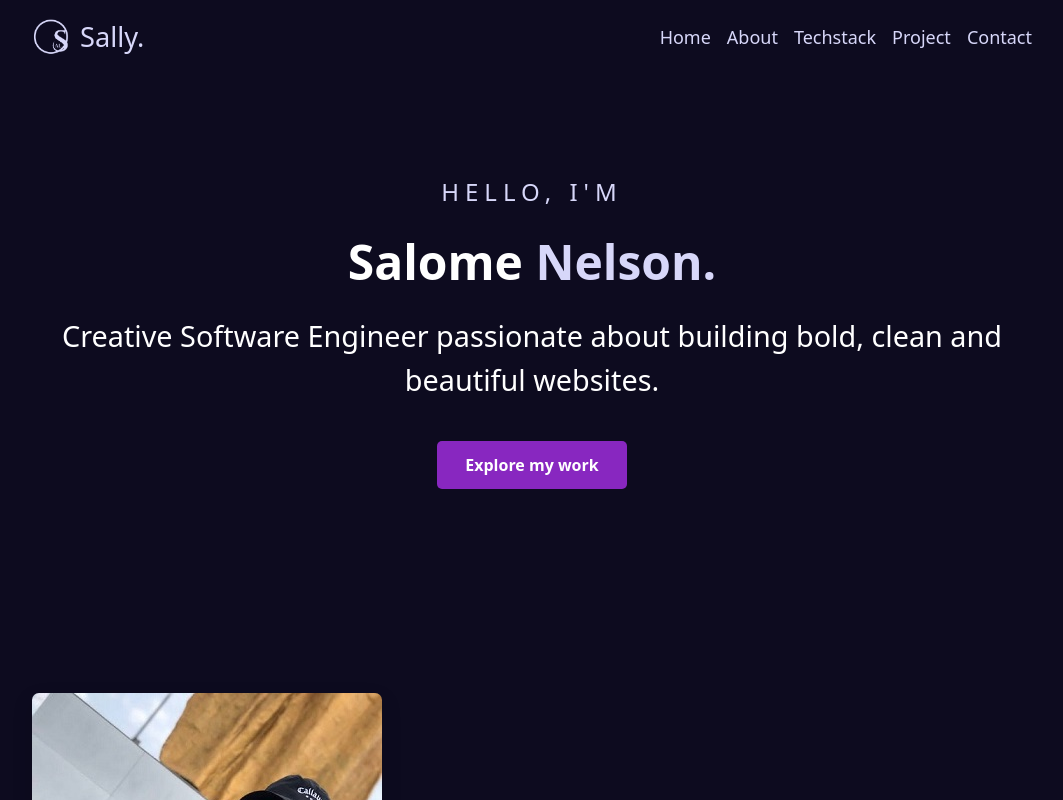
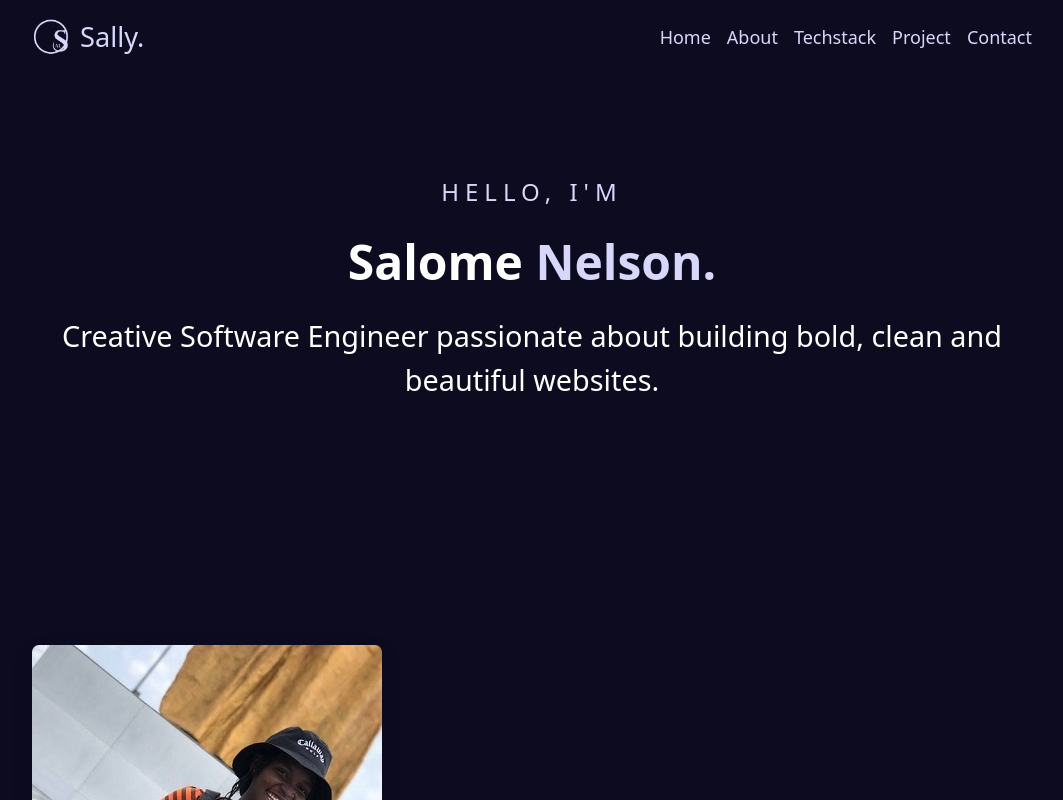
Before and after one commit to Salomenelson/new-portfolio, a React (Vite) app: page / in a window 1280 px wide. Shown: the top 800 px of the page, without its empty margins (108-1171 px from the left). Built offline with nearby package versions, Linux system fonts and the light colour scheme.

Commit message:
Changed the colors

```diff
--- a/src/components/Contact.jsx
+++ b/src/components/Contact.jsx
@@ -13,7 +13,6 @@ function Contact(){
                     <textarea className="block border-[#312c51] border-1 w-full h-[250px] p-3 rounded-[7px]" name="textarea" id="textarea" placeholder="Let's make something awesome together"></textarea>
 
                     <div className="mt-10">
-                        <Button className="text-[1.5rem]" buttonTitle="Explore my work" background="#8827c0"/>
                         {/* <Button className="text-[1.5rem]" buttonTitle="Send Message" background="#8827c0" icon="/submit icon.png"/> */}
                     </div>
                 </form>
--- a/src/components/Hero.jsx
+++ b/src/components/Hero.jsx
@@ -11,7 +11,7 @@ function Hero(){
 
                     <div className="mt-10">
                         <a href="#Project">
-                            <Button className="text-[1.5rem]" buttonTitle="Explore my work" background="#8827c0"/>
+                            {/* <Button className="text-[1.5rem]" buttonTitle="Explore my work" background="#8827c0"/> */}
                         </a>
                     </div>
                     {/* <button className="bg-[#8827c0] p-3 my-20 text-[#fff] rounded-[5px] font-semibold text-[1.5rem]"><a href="#Project">Explore My work</a></button> */}
```
